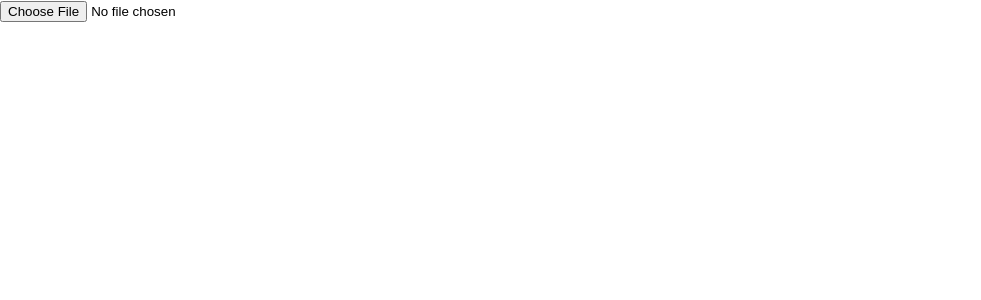
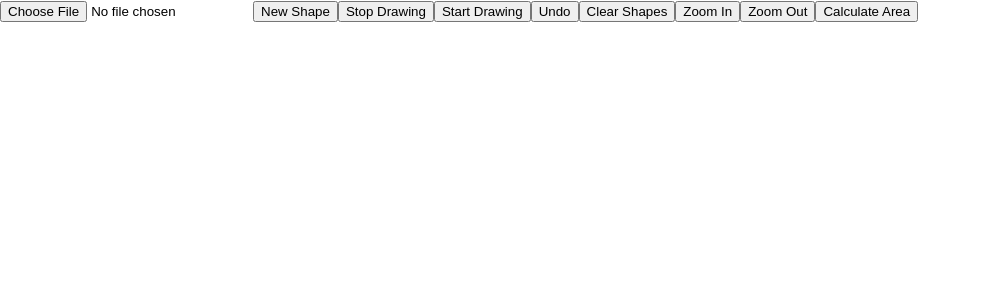
Before and after one commit to devTech2W/test-konva, a React (Create React App) app: page / in a window 1280 px wide. Shown: the top 300 px of the page, without its empty margins (0-981 px from the left). Built offline with nearby package versions, Linux system fonts and the light colour scheme.

Commit message:
fonctionnel v1 commit

```diff
--- a/src/App.js
+++ b/src/App.js
@@ -1,11 +1,18 @@
 import React, { useState, useEffect, useRef } from "react";
-import { Stage, Layer, Text, Line, Circle, Rect, Image } from "react-konva";
+
+import { Stage, Layer, Line, Text, Group, Image } from "react-konva";
+import "./App.css";
 
 export default function App() {
   const [plan, setPlan] = useState(null);
   const imageRef = useRef(null);
+  const [lines, setLines] = useState([]);
+  const [isDrawing, setIsDrawing] = useState(true);
+  const [selectedShape, setSelectedShape] = useState(null);
+  const [lineLengths, setLineLengths] = useState([]);
+  const [zoom, setZoom] = useState(1);
+  const [area, setArea] = useState("");
 
-  // Stocker le plan dans "plan"
   const handlePlanUpload = (e) => {
     const file = e.target.files[0];
     const reader = new FileReader();
@@ -28,17 +35,182 @@ export default function App() {
     }
   }, [plan]);
 
+  const handleClick = (e) => {
+    if (!isDrawing) {
+      return;
+    }
+    if (!lines.length) {
+      setLines([{ points: [] }]);
+    }
+
+    const stage = e.target.getStage();
+    const point = stage.getPointerPosition();
+    const lastLine = lines[lines.length - 1];
+    let lastX = 0;
+    let lastY = 0;
+    let lineLength = 0;
+    if (lastLine && lastLine.points.length > 0) {
+      lastX = lastLine.points[lastLine.points.length - 2];
+      lastY = lastLine.points[lastLine.points.length - 1];
+      lineLength = Math.sqrt(
+        Math.pow(point.x - lastX, 2) + Math.pow(point.y - lastY, 2)
+      );
+    }
+    if (!lastLine) {
+      setLines([...lines, { points: [point.x, point.y] }]);
+    } else {
+      lastLine.points = lastLine.points.concat([point.x, point.y]);
+      setLineLengths([...lineLengths, lineLength]);
+      setLines(lines.concat());
+    }
+    console.log("Line Length: ", lineLength);
+  };
+
+  const handleNewShape = () => {
+    setIsDrawing(true);
+    setLines([...lines, { points: [] }]);
+  };
+
+  const handleStopDrawing = () => {
+    setIsDrawing(false);
+  };
+  const handleStartDrawing = () => {
+    setIsDrawing(true);
+  };
+
+  const calculateArea = (points) => {
+    let area = 0;
+    let j = points.length - 2;
+    for (let i = 0; i < points.length; i += 2) {
+      area += (points[j] + points[i]) * (points[j + 1] - points[i + 1]);
+      j = i;
+    }
+
+    return Math.abs(area / 2);
+  };
+
+  const handleSelectShape = (shapeIndex) => {
+    setSelectedShape(shapeIndex);
+    const selectedShapePoints = lines[shapeIndex].points;
+    const area = calculateArea(selectedShapePoints);
+    console.log(`Selected shape area: ${area.toFixed(2)}`);
+  };
+  const handleUndoClick = () => {
+    if (lines.length > 0) {
+      const lastLine = lines[lines.length - 1];
+      const newPoints = lastLine.points.slice(0, -2);
+      lastLine.points = newPoints;
+      setLines([...lines]);
+    }
+  };
+  const clearShape = () => {
+    setLines([]);
+    setLines([{ points: [] }]);
+  };
+  const handleZoomInClick = () => {
+    setZoom(zoom * 1.02);
+  };
+  const handleZoomOutClick = () => {
+    if (zoom > 1) {
+      setZoom(zoom * 0.98);
+    }
+  };
+
+  const handleCalculateArea = () => {
+    if (selectedShape === null) {
+      return;
+    }
+    const selectedShapePoints = lines[selectedShape].points;
+    const area = calculateArea(selectedShapePoints);
+    setArea(`Selected shape area: ${area.toFixed(2)} square meters`);
+  };
+
   return (
-    <div>
+    <>
       <input
         type="file"
         onChange={(e) => {
           handlePlanUpload(e);
         }}
       />
-      <Stage width={window.innerWidth} height={window.innerHeight}>
-        <Layer>{<Image ref={imageRef} />}</Layer>
+      <button width={50} height={50} onClick={handleNewShape}>
+        New Shape
+      </button>
+      <button width={50} height={50} onClick={handleStopDrawing}>
+        Stop Drawing
+      </button>
+      <button width={50} height={50} onClick={handleStartDrawing}>
+        Start Drawing
+      </button>
+      <button width={50} height={50} onClick={handleUndoClick}>
+        Undo
+      </button>
+      <button width={50} height={50} onClick={clearShape}>
+        Clear Shapes
+      </button>
+      <button width={50} height={50} onClick={handleZoomInClick}>
+        Zoom In
+      </button>
+      <button width={50} height={50} onClick={handleZoomOutClick}>
+        Zoom Out
+      </button>
+      <button width={50} height={50} onClick={handleCalculateArea}>
+        Calculate Area
+      </button>
+
+      <Stage
+        width={window.innerWidth}
+        height={window.innerHeight}
+        onClick={handleClick}
+        className="Stage-Decoration"
+      >
+        <Layer>
+          {<Image ref={imageRef} />}
+          <Group scaleX={zoom} scaleY={zoom}>
+            {lines.map((line, i) => {
+              const length = Math.sqrt(
+                Math.pow(
+                  line.points[line.points.length - 2] -
+                    line.points[line.points.length - 4],
+                  2
+                ) +
+                  Math.pow(
+                    line.points[line.points.length - 1] -
+                      line.points[line.points.length - 3],
+                    2
+                  )
+              );
+              return (
+                <>
+                  <Line
+                    key={i}
+                    points={line.points}
+                    stroke="black"
+                    strokeWidth={4}
+                    closed="true"
+                    fillPatternRepeat
+                    draggable="false"
+                    lineCap="square"
+                    lineJoin="bevel"
+                    shadowOffsetX={2}
+                    shadowOffsetY={2}
+                    shadowOpacity={0.5}
+                    fill={i === selectedShape ? "lightpink" : "transparent"}
+                    onDblClick={() => handleSelectShape(i)}
+                  />
+                  <Text
+                    x={line.points[line.points.length - 2]}
+                    y={line.points[line.points.length - 1]}
+                    text={`Shape  ${i + 1}: ${length.toFixed(2)}`}
+                    fontSize={15}
+                    fill="yellow"
+                  />
+                </>
+              );
+            })}
+          </Group>
+        </Layer>
       </Stage>
-    </div>
+    </>
   );
 }
```
